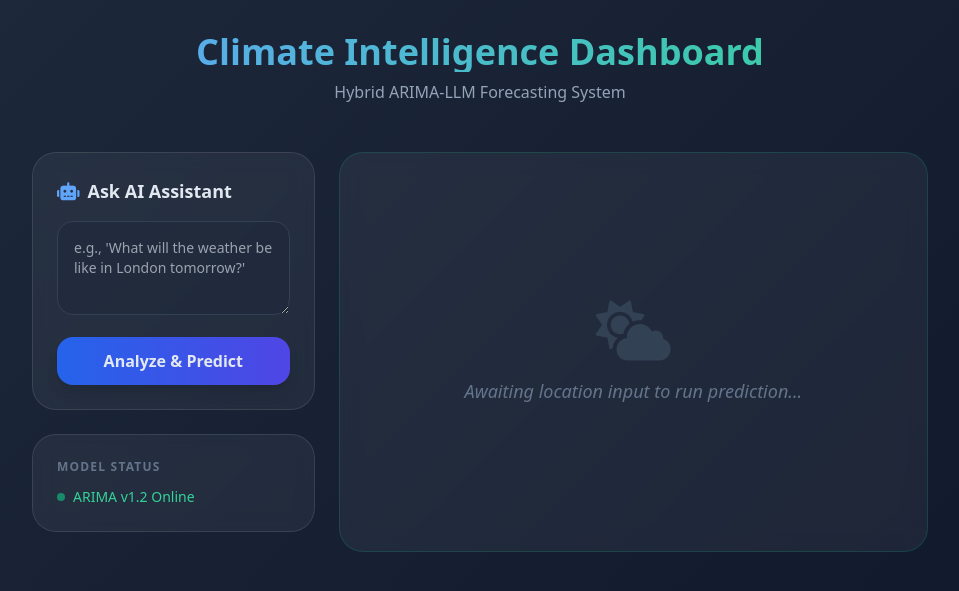
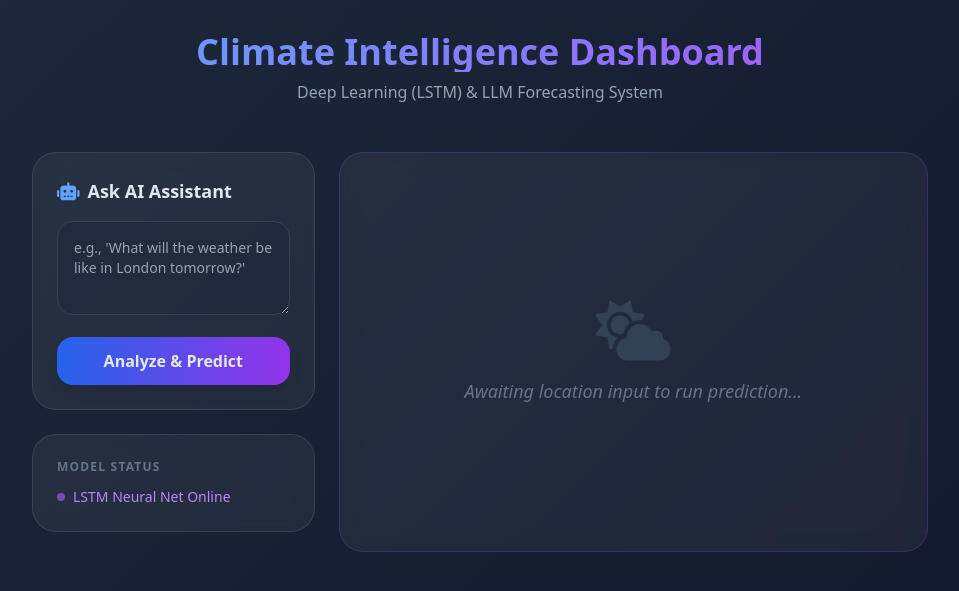
Before and after one commit to DhanashreeK-07/Climate-Change-Analysis-and-Forecasting, a Flask app: page / in a window 1280 px wide. Shown: the top 591 px of the page, without its empty margins (160-1119 px from the left). Run offline with Flask 3, Linux system fonts and the light colour scheme; some libraries are stand-ins or nearby versions.

Commit message:
refactor: migrate from ARIMA to LSTM neural network and containerize with Docker

```diff
--- a/app.py
+++ b/app.py
@@ -7,103 +7,92 @@ import numpy as np
 import pandas as pd
 from flask import Flask, request, jsonify, render_template
 from dotenv import load_dotenv
+import traceback
 
-# Load environment variables from .env file
+os.environ['TF_CPP_MIN_LOG_LEVEL'] = '2'
+from tensorflow.keras.models import load_model
+
 load_dotenv()
-
 app = Flask(__name__)
 
 # --- CONFIGURATION ---
 OPENWEATHER_API_KEY = os.getenv("OPENWEATHER_API_KEY")
 OLLAMA_URL = os.getenv("OLLAMA_URL", "http://localhost:11434/api/generate")
 
-if not OPENWEATHER_API_KEY:
-    print("⚠️ WARNING: OPENWEATHER_API_KEY is missing from the .env file.")
+# --- LOAD ASSETS ---
 
-# --- LOAD ASSETS ---
 try:
-    with open('weather_sarimax_model.pkl', 'rb') as f:
-        model_fit = pickle.load(f)
+    # Adding compile=False bypasses the 'mse' deserialization bug!
+    model_fit = load_model('lstm_model.h5', compile=False)
     with open('features.pkl', 'rb') as f:
         model_features = pickle.load(f)
-    print("✅ Model and Features loaded successfully.")
+    print("✅ LSTM Model and Features loaded successfully.")
 except Exception as e:
-    print(f"❌ Initialization Error: {e}")
+    print(f"❌ Initialization Error: Please run train_model.py first! Details: {e}")
 
 # --- ROUTES ---
-
 @app.route('/')
 def index():
-    """Renders the main dashboard UI."""
     return render_template('index.html')
 
 @app.route('/predict', methods=['POST'])
 def predict_weather():
-    """Main endpoint to handle user chat, API fetch, and ML prediction."""
     try:
         user_message = request.json.get('message')
         print(f"\n[USER]: {user_message}")
 
-        # 1. LLM Extraction (Date-Aware)
+        # 1. LLM Extraction
         intent = extract_intent_with_llm(user_message)
         city = intent.get('city', 'Unknown')
         target_date = intent.get('date', 'today')
-        print(f"[LLM]: City={city}, Date={target_date}")
 
-        # 2. Get Live Features from OpenWeather
+        # 2. Get Live Features
         live_data = get_live_weather(city)
         if not live_data:
-            return jsonify({"error": f"Could not find weather data for '{city}'"}), 404
+            return jsonify({"error": f"Could not find weather data for '{city}'. Check spelling."}), 404
 
-        # 3. Prepare Features for the ARIMA Model
+        # 3. Prepare Features
         exog_df = pd.DataFrame([live_data])
-
-        # Identify columns model expects (everything in features.pkl except target)
         required_exog_cols = [c for c in model_features if c != 'Temp_C']
 
-        # Handle multi-valued weather dummies
         for col in required_exog_cols:
             if col not in exog_df.columns:
                 exog_df[col] = 0
 
-        # Reorder and filter columns
         exog_input = exog_df[required_exog_cols]
 
-        # 4. Predict using the ARIMA pkl file
-        forecast = model_fit.forecast(steps=1, exog=exog_input)
-        predicted_temp = forecast.iloc[0]
+        # 4. Predict
+        lstm_input = np.array(exog_input).reshape((1, 1, exog_input.shape[1]))
+        forecast = model_fit.predict(lstm_input, verbose=0)
+        predicted_temp = float(forecast[0][0])
 
-        # 5. Return JSON Response
+        # 5. Return Response
         return jsonify({
             "status": "success",
             "city": city,
             "date": target_date,
             "input_features": live_data,
-            "predicted_temp_c": round(float(predicted_temp), 2),
-            "message": f"Based on the atmospheric data for {city}, the predicted temperature for {target_date} is {predicted_temp:.2f}°C."
+            "predicted_temp_c": round(predicted_temp, 2),
+            "message": f"Based on the atmospheric data for {city}, the neural network predicted a temperature of {predicted_temp:.2f}°C for {target_date}."
         })
 
     except Exception as e:
-        print(f"Prediction Error: {e}")
-        return jsonify({"error": str(e)}), 500
+        print("\n--- FULL ERROR TRACEBACK ---")
+        traceback.print_exc()
+        return jsonify({"error": "Model prediction failed. Check terminal for shape mismatch."}), 500
 
 # --- HELPER FUNCTIONS ---
-
 def extract_intent_with_llm(user_input):
-    """Uses Ollama to parse chat. Includes today's date so it can resolve relative dates."""
     today_str = datetime.date.today().strftime("%B %d, %Y")
-
     prompt = f"""
     Today is {today_str}.
     Task: Extract 'city' and 'date' from the user's weather query.
     User Query: "{user_input}"
-
     Rules:
     - If user says 'tomorrow', calculate date relative to {today_str}.
     - Format response ONLY as JSON: {{"city": "CityName", "date": "YYYY-MM-DD"}}.
     - Do not include conversational text.
     """
-
     try:
         response = requests.post(OLLAMA_URL, json={
             "model": "llama3:latest",
@@ -111,36 +100,27 @@ def extract_intent_with_llm(user_input):
             "stream": False,
             "format": "json"
         }, timeout=15)
-
         res_text = response.json().get('response', '{}').strip()
         parsed = json.loads(res_text)
-
-        # Basic validation and fallback for missing/unknown city
         if not parsed.get("city") or parsed["city"].lower() == "unknown":
             words = user_input.split()
             if "in" in words:
                 parsed["city"] = words[words.index("in") + 1].strip("?.!")
-
         return parsed
     except:
         return {"city": "Unknown", "date": "today"}
 
 def get_live_weather(city):
-    """Fetches weather data from OpenWeather and calculates derived features."""
     if not OPENWEATHER_API_KEY:
-        print("Error: API Key is missing.")
         return None
-
     url = f"http://api.openweathermap.org/data/2.5/weather?q={city}&appid={OPENWEATHER_API_KEY}&units=metric"
     try:
         res = requests.get(url, timeout=5).json()
         if res.get("cod") != 200: return None
-
         temp = res['main']['temp']
         rh = res['main']['humidity']
-
         return {
-            "Dew Point Temp_C": temp - ((100 - rh) / 5), # Approx formula
+            "Dew Point Temp_C": temp - ((100 - rh) / 5),
             "Rel Hum_%": rh,
             "Wind Speed_km/h": res['wind']['speed'] * 3.6,
             "Press_kPa": res['main']['pressure'] / 10,
--- a/requirements.txt
+++ b/requirements.txt
@@ -1,5 +1,7 @@
 Flask
 pandas
 numpy
-statsmodels
 requests
+python-dotenv
+tensorflow
+scikit-learn
--- a/templates/index.html
+++ b/templates/index.html
@@ -3,7 +3,7 @@
 <head>
     <meta charset="UTF-8">
     <meta name="viewport" content="width=device-width, initial-scale=1.0">
-    <title>AI Climate Forecaster | ARIMA</title>
+    <title>AI Climate Forecaster | Deep Learning</title>
     <script src="https://cdn.tailwindcss.com"></script>
     <link rel="stylesheet" href="https://cdnjs.cloudflare.com/ajax/libs/font-awesome/6.0.0/css/all.min.css">
     <style>
@@ -22,10 +22,10 @@
 
     <div class="max-w-4xl mx-auto">
         <header class="mb-12 text-center">
-            <h1 class="text-4xl font-extrabold text-transparent bg-clip-text bg-gradient-to-r from-blue-400 to-emerald-400 mb-2">
+            <h1 class="text-4xl font-extrabold text-transparent bg-clip-text bg-gradient-to-r from-blue-400 to-purple-500 mb-2">
                 Climate Intelligence Dashboard
             </h1>
-            <p class="text-slate-400">Hybrid ARIMA-LLM Forecasting System</p>
+            <p class="text-slate-400">Deep Learning (LSTM) & LLM Forecasting System</p>
         </header>
 
         <div class="grid grid-cols-1 md:grid-cols-3 gap-6">
@@ -41,7 +41,7 @@
                             placeholder="e.g., 'What will the weather be like in London tomorrow?'"></textarea>
 
                         <button onclick="getPrediction()" id="predictBtn"
-                            class="w-full bg-gradient-to-r from-blue-600 to-indigo-600 hover:from-blue-500 hover:to-indigo-500 py-3 rounded-2xl font-bold transition-all transform hover:scale-[1.02] active:scale-95 shadow-lg">
+                            class="w-full bg-gradient-to-r from-blue-600 to-purple-600 hover:from-blue-500 hover:to-purple-500 py-3 rounded-2xl font-bold transition-all transform hover:scale-[1.02] active:scale-95 shadow-lg">
                             Analyze & Predict
                         </button>
                     </div>
@@ -50,17 +50,17 @@
                 <div class="glass p-6 rounded-3xl">
                     <h3 class="text-xs font-bold uppercase tracking-widest text-slate-500 mb-3">Model Status</h3>
                     <div class="flex items-center space-x-2 text-sm">
-                        <span class="w-2 h-2 bg-emerald-500 rounded-full animate-pulse"></span>
-                        <span class="text-emerald-400">ARIMA v1.2 Online</span>
+                        <span class="w-2 h-2 bg-purple-500 rounded-full animate-pulse"></span>
+                        <span class="text-purple-400">LSTM Neural Net Online</span>
                     </div>
                 </div>
             </div>
 
             <div class="md:col-span-2">
-                <div id="resultsCard" class="glass p-8 rounded-3xl min-h-[400px] flex flex-col justify-center border-emerald-500/20">
+                <div id="resultsCard" class="glass p-8 rounded-3xl min-h-[400px] flex flex-col justify-center border-purple-500/20">
                     <div id="loading" class="hidden text-center">
                         <div class="animate-spin text-4xl mb-4 text-blue-400"><i class="fas fa-circle-notch"></i></div>
-                        <p class="text-slate-400">Consulting LLM and fetching OpenWeather API data...</p>
+                        <p class="text-slate-400">Processing sequence through Neural Network...</p>
                     </div>
 
                     <div id="placeholder" class="text-center">
@@ -72,10 +72,10 @@
                         <div class="flex justify-between items-start mb-8">
                             <div>
                                 <h2 id="resCity" class="text-3xl font-bold">---</h2>
-                                <p id="resDate" class="text-blue-400 font-medium uppercase tracking-widest text-sm">---</p>
+                                <p id="resDate" class="text-purple-400 font-medium uppercase tracking-widest text-sm">---</p>
                             </div>
                             <div class="text-right">
-                                <span class="bg-blue-500/20 text-blue-300 px-3 py-1 rounded-full text-xs font-bold border border-blue-500/30">PREDICTED TEMP</span>
+                                <span class="bg-purple-500/20 text-purple-300 px-3 py-1 rounded-full text-xs font-bold border border-purple-500/30">PREDICTED TEMP</span>
                             </div>
                         </div>
 
@@ -94,8 +94,8 @@
                             </div>
                         </div>
 
-                        <div class="bg-blue-600/10 border border-blue-500/20 p-4 rounded-2xl italic text-sm text-slate-300">
-                            <i class="fas fa-quote-left text-blue-500 mr-2"></i>
+                        <div class="bg-purple-600/10 border border-purple-500/20 p-4 rounded-2xl italic text-sm text-slate-300">
+                            <i class="fas fa-network-wired text-purple-500 mr-2"></i>
                             <span id="resMessage">AI summary will appear here.</span>
                         </div>
                     </div>
@@ -114,7 +114,6 @@
             const loading = document.getElementById('loading');
             const content = document.getElementById('predictionContent');
 
-            // UI State Change
             btn.disabled = true;
             placeholder.classList.add('hidden');
             loading.classList.remove('hidden');
@@ -129,7 +128,7 @@
 
                 const data = await response.json();
 
-                // Populate Data
+                if (response.ok) {
                     document.getElementById('resCity').innerText = data.city;
                     document.getElementById('resDate').innerText = data.date;
                     document.getElementById('resTemp').innerText = data.predicted_temp_c;
@@ -137,9 +136,14 @@
                     document.getElementById('resHum').innerText = data.input_features["Rel Hum_%"] + "%";
                     document.getElementById('resMessage').innerText = data.message;
 
-                // Show Content
                     loading.classList.add('hidden');
                     content.classList.remove('hidden');
+                } else {
+                    alert(data.error || "An error occurred.");
+                    placeholder.classList.remove('hidden');
+                    loading.classList.add('hidden');
+                }
+
             } catch (error) {
                 alert("Error connecting to server.");
                 placeholder.classList.remove('hidden');
```
Also changed, not shown: train_model.py (added, +42 -0 lines), readme.md, 6 other files. Lines whose indentation alone changed are shown as unchanged.
